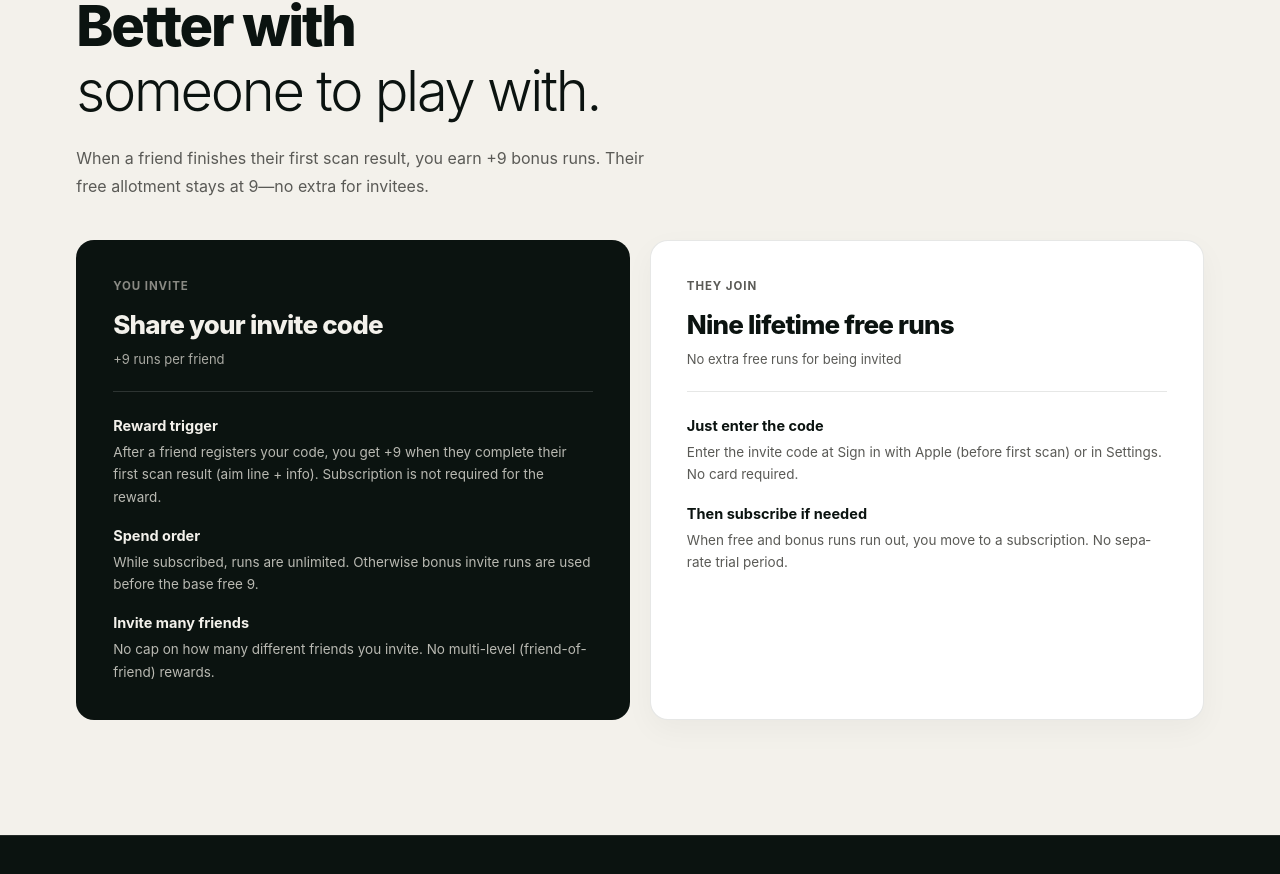
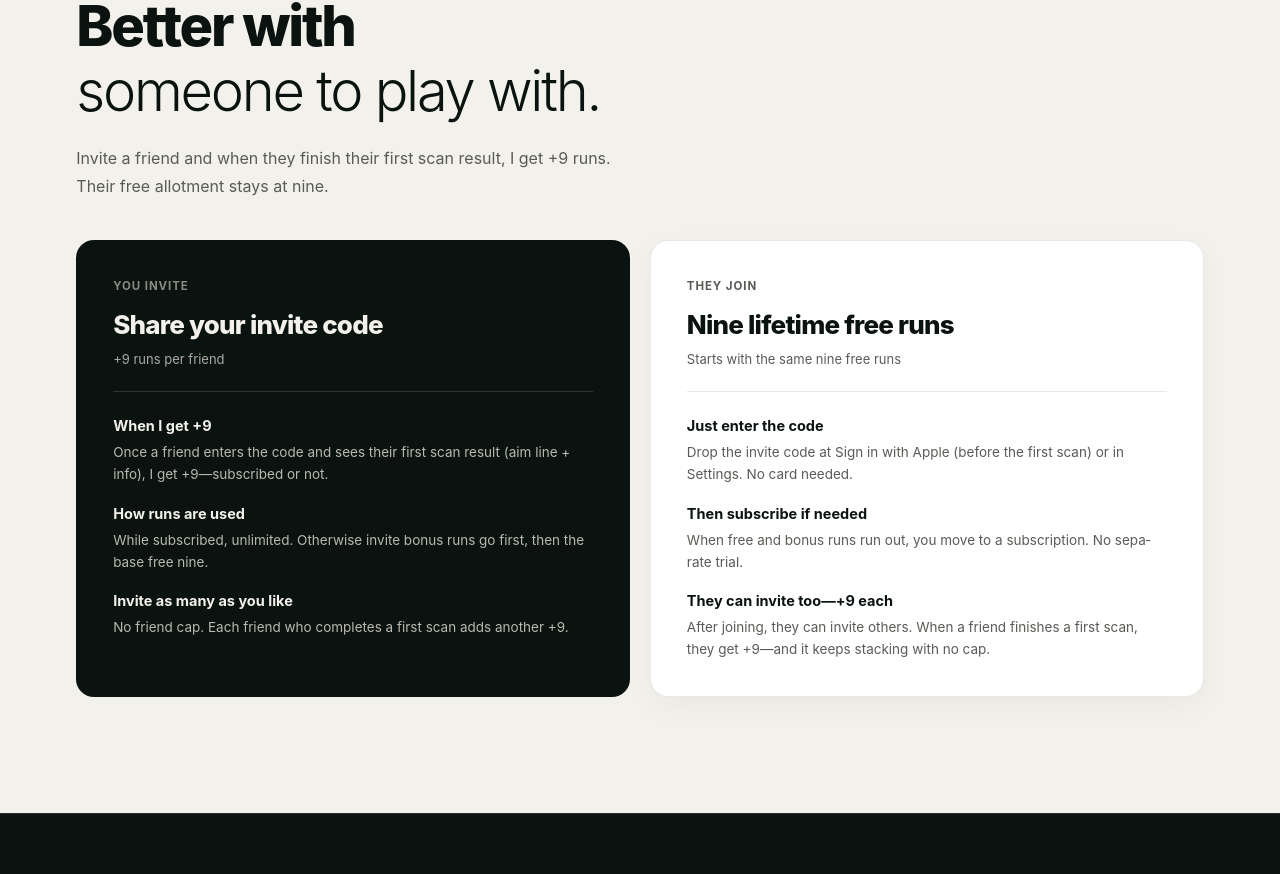
Before and after one commit to putthink72-design/PutthinkSite, a Next.js app: page /en in a window 1280 px wide. Shown: the part 5115-5989 px from the top of the page. Built offline with nearby package versions, Linux system fonts and the light colour scheme; no server answers; a web font is replaced by a local one.

Commit message:
Rewrite invite copy in a more natural voice.
Use first-person reward wording, drop the stiff invitee disclaimer,
and note that invitees can also invite others for uncapped +9 runs.

Co-authored-by: moneyearth100-tech <moneyearth100-tech@users.noreply.github.com>

```diff
--- a/src/components/home/Invite.tsx
+++ b/src/components/home/Invite.tsx
@@ -51,6 +51,10 @@ export function Invite() {
                 <b>{t.receiverB2}</b>
                 {t.receiverP2}
               </li>
+              <li>
+                <b>{t.receiverB3}</b>
+                {t.receiverP3}
+              </li>
             </ul>
           </div>
         </div>
--- a/src/i18n/dictionaries/en.ts
+++ b/src/i18n/dictionaries/en.ts
@@ -110,26 +110,29 @@ const en: Dictionary = {
     eyebrow: "Invite",
     title: "Better with",
     titleThin: "someone to play with.",
-    sub: "When a friend finishes their first scan result, you earn +9 bonus runs. Their free allotment stays at 9—no extra for invitees.",
+    sub: "Invite a friend and when they finish their first scan result, I get +9 runs. Their free allotment stays at nine.",
     senderK: "You invite",
     senderTitle: "Share your invite code",
     senderCap: "+9 runs per friend",
-    senderB1: "Reward trigger",
+    senderB1: "When I get +9",
     senderP1:
-      "After a friend registers your code, you get +9 when they complete their first scan result (aim line + info). Subscription is not required for the reward.",
-    senderB2: "Spend order",
+      "Once a friend enters the code and sees their first scan result (aim line + info), I get +9—subscribed or not.",
+    senderB2: "How runs are used",
     senderP2:
-      "While subscribed, runs are unlimited. Otherwise bonus invite runs are used before the base free 9.",
-    senderB3: "Invite many friends",
-    senderP3: "No cap on how many different friends you invite. No multi-level (friend-of-friend) rewards.",
+      "While subscribed, unlimited. Otherwise invite bonus runs go first, then the base free nine.",
+    senderB3: "Invite as many as you like",
+    senderP3: "No friend cap. Each friend who completes a first scan adds another +9.",
     receiverK: "They join",
     receiverTitle: "Nine lifetime free runs",
-    receiverCap: "No extra free runs for being invited",
+    receiverCap: "Starts with the same nine free runs",
     receiverB1: "Just enter the code",
     receiverP1:
-      "Enter the invite code at Sign in with Apple (before first scan) or in Settings. No card required.",
+      "Drop the invite code at Sign in with Apple (before the first scan) or in Settings. No card needed.",
     receiverB2: "Then subscribe if needed",
-    receiverP2: "When free and bonus runs run out, you move to a subscription. No separate trial period.",
+    receiverP2: "When free and bonus runs run out, you move to a subscription. No separate trial.",
+    receiverB3: "They can invite too—+9 each",
+    receiverP3:
+      "After joining, they can invite others. When a friend finishes a first scan, they get +9—and it keeps stacking with no cap.",
   },
   cta: {
     title: "Read the green",
@@ -262,7 +265,7 @@ const en: Dictionary = {
       },
       {
         q: "How do invite codes work?",
-        a: "Share your in-app invite code. When a friend registers it and completes their first scan result, you earn +9 bonus runs. Their free allotment stays at nine lifetime runs—no invitee bonus. Only direct (one-level) invites count, with no friend cap.",
+        a: "Share your in-app invite code. When a friend registers it and finishes their first scan result, I get +9. Their base free allotment stays at nine. They can invite others too—each first scan earns them +9, with no friend cap.",
       },
       {
         q: "Is login required? How do I delete my account?",
--- a/src/i18n/dictionaries/ja.ts
+++ b/src/i18n/dictionaries/ja.ts
@@ -110,26 +110,29 @@ const ja: Dictionary = {
     eyebrow: "Invite",
     title: "一緒に打つ相手が",
     titleThin: "いたほうが楽しいから。",
-    sub: "友だちが最初のスキャン結果を完了すると、あなたに+9回が付与されます。友だちの無料回数は9回のまま（招待による追加はありません）。",
+    sub: "友だちを招待して、最初のスキャン結果まで終わると、わたしに+9回が入ります。友だちの無料回数は9回のままです。",
     senderK: "送った人",
     senderTitle: "招待コードをシェア",
     senderCap: "友だち1人あたり+9回",
-    senderB1: "報酬の条件",
+    senderB1: "いつ入るか",
     senderP1:
-      "友だちがコードを登録したあと、最初のスキャン結果（照準線・案内）を完了すると、あなたに+9回が入ります。購読は条件ではありません。",
-    senderB2: "消費の順番",
+      "友だちがコードを入れて、最初のスキャン結果（照準線・案内）を見ると、わたしに+9回。購読の有無は関係ありません。",
+    senderB2: "使う順番",
     senderP2:
-      "購読中は無制限です。購読がないときは招待ボーナスを先に使い、そのあと基本無料9回を使います。",
-    senderB3: "何人でも招待",
-    senderP3: "別々の友だちを招待する回数に上限はありません。多段階（友だちの友だち）報酬はありません。",
+      "購読中は無制限。そうでなければ招待ボーナスを先に使い、そのあと基本の無料9回です。",
+    senderB3: "何人でもOK",
+    senderP3: "人数の上限はありません。友だちごとに+9回が積み上がります。",
     receiverK: "受け取った人",
     receiverTitle: "アカウントあたり生涯9回無料",
-    receiverCap: "招待されても追加の無料回数はありません",
-    receiverB1: "コードを登録するだけ",
+    receiverCap: "基本の無料は9回からスタート",
+    receiverB1: "コードを入れるだけ",
     receiverP1:
-      "Sign in with Appleのログイン画面（最初のスキャン直前）か設定で招待コードを入力します。カード登録は不要です。",
+      "Sign in with Appleのログイン画面（最初のスキャン直前）か設定で招待コードを入力。カードは不要です。",
     receiverB2: "使い切り後は購読",
-    receiverP2: "無料・ボーナスを使い切ったら購読に進みます。別途トライアル期間はありません。",
+    receiverP2: "無料・ボーナスを使い切ったら購読へ。別途トライアルはありません。",
+    receiverB3: "自分も招待すれば+9回",
+    receiverP3:
+      "受け取ったあとも友だちを招待できます。その友だちが最初のスキャンを終えると+9回。何人でも積み上がります。",
   },
   cta: {
     title: "今日のラウンドから",
@@ -262,7 +265,7 @@ const ja: Dictionary = {
       },
       {
         q: "招待コードはどう使いますか？",
-        a: "アプリで自分の招待コードを共有します。友だちがコードを登録し、最初のスキャン結果を完了すると、あなたに+9回が付与されます。友だちの無料回数はアカウントあたり9回のままで追加はありません。直接招待した1段階のみが対象で、人数上限はありません。",
+        a: "アプリで自分の招待コードを共有します。友だちがコードを登録し、最初のスキャン結果を終えると、わたしに+9回。友だちの基本無料も9回です。受け取った友だちも誰かを招待すれば、同じように+9回ずつ積み上がり、人数上限はありません。",
       },
       {
         q: "ログインは必須ですか？アカウント削除はどうしますか？",
--- a/src/i18n/dictionaries/ko.ts
+++ b/src/i18n/dictionaries/ko.ts
@@ -110,26 +110,29 @@ const ko: Dictionary = {
     eyebrow: "Invite",
     title: "같이 치는 사람이",
     titleThin: "있어야 재밌으니까.",
-    sub: "친구를 초대하면, 그 친구가 첫 스캔 결과를 완료할 때 당신에게 +9회가 적립됩니다. 친구의 무료 횟수는 그대로 9회입니다(추가 혜택 없음).",
+    sub: "친구를 초대하면, 그 친구가 첫 스캔 결과를 완료할 때 나에게 +9회가 쌓입니다. 친구의 무료 횟수는 그대로 9회예요.",
     senderK: "보낸 사람",
     senderTitle: "초대 코드를 공유하세요",
     senderCap: "친구 1명당 +9회",
-    senderB1: "보상 조건",
+    senderB1: "언제 쌓이나요",
     senderP1:
-      "친구가 초대 코드를 등록한 뒤, 첫 스캔 결과(조준선·안내)를 완료하면 당신에게 +9회가 적립됩니다. 구독 여부와 무관합니다.",
-    senderB2: "소비 순서",
+      "친구가 초대 코드를 넣고 첫 스캔 결과(조준선·안내)까지 보면, 나에게 +9회가 들어옵니다. 구독 중이든 아니든 같아요.",
+    senderB2: "쓰는 순서",
     senderP2:
-      "구독 중이면 무제한입니다. 구독이 없으면 초대 보너스 횟수를 먼저 쓰고, 그다음 기본 무료 9회를 씁니다.",
-    senderB3: "여러 친구 초대",
-    senderP3: "서로 다른 친구를 초대하는 횟수 제한은 없습니다. 다단계(친구의 친구) 보상은 없습니다.",
+      "구독 중이면 횟수 걱정 없이 무제한. 아니면 초대 보너스를 먼저 쓰고, 그다음 기본 무료 9회를 씁니다.",
+    senderB3: "몇 명이든 가능",
+    senderP3: "초대 인원 제한은 없어요. 친구마다 +9회씩 계속 쌓입니다.",
     receiverK: "받은 사람",
     receiverTitle: "계정당 평생 9회 무료",
-    receiverCap: "초대받아도 추가 무료 횟수는 없습니다",
+    receiverCap: "기본 무료는 9회로 시작해요",
     receiverB1: "코드만 등록",
     receiverP1:
-      "로그인(Sign in with Apple) 화면이나 설정에서 초대 코드를 입력합니다. 카드 등록은 필요 없습니다.",
+      "로그인(Sign in with Apple) 화면이나 설정에서 초대 코드를 넣으면 됩니다. 카드는 필요 없어요.",
     receiverB2: "다 쓰면 구독",
-    receiverP2: "무료·보너스 횟수를 다 쓰면 그때부터 구독으로 넘어갑니다. 별도 체험 기간은 없습니다.",
+    receiverP2: "무료·보너스 횟수를 다 쓰면 그때부터 구독으로 넘어갑니다. 별도 체험 기간은 없어요.",
+    receiverB3: "나도 초대하면 +9회",
+    receiverP3:
+      "받은 뒤에도 다른 친구를 초대할 수 있어요. 그 친구가 첫 스캔을 마치면 나에게 +9회가 쌓이고, 몇 명을 초대하든 계속 적립됩니다.",
   },
   cta: {
     title: "오늘 라운드부터",
@@ -262,7 +265,7 @@ const ko: Dictionary = {
       },
       {
         q: "초대 코드는 어떻게 쓰나요?",
-        a: "앱에서 내 초대 코드를 공유하세요. 친구가 코드를 등록한 뒤 첫 스캔 결과를 완료하면 당신에게 +9회가 적립됩니다. 친구의 무료 횟수는 계정당 9회로 동일하며 추가 혜택은 없습니다. 직접 초대한 1단계만 보상되며, 인원 상한은 없습니다.",
+        a: "앱에서 내 초대 코드를 공유하세요. 친구가 코드를 등록한 뒤 첫 스캔 결과를 완료하면 나에게 +9회가 쌓입니다. 친구의 기본 무료도 9회예요. 받은 친구도 다른 사람을 초대하면 마찬가지로 +9회씩 계속 적립되고, 인원 제한은 없습니다.",
       },
       {
         q: "로그인은 필수인가요? 계정은 어떻게 삭제하나요?",
--- a/src/i18n/types.ts
+++ b/src/i18n/types.ts
@@ -120,6 +120,8 @@ export type Dictionary = {
     receiverP1: string;
     receiverB2: string;
     receiverP2: string;
+    receiverB3: string;
+    receiverP3: string;
   };
   cta: {
     title: string;
```
